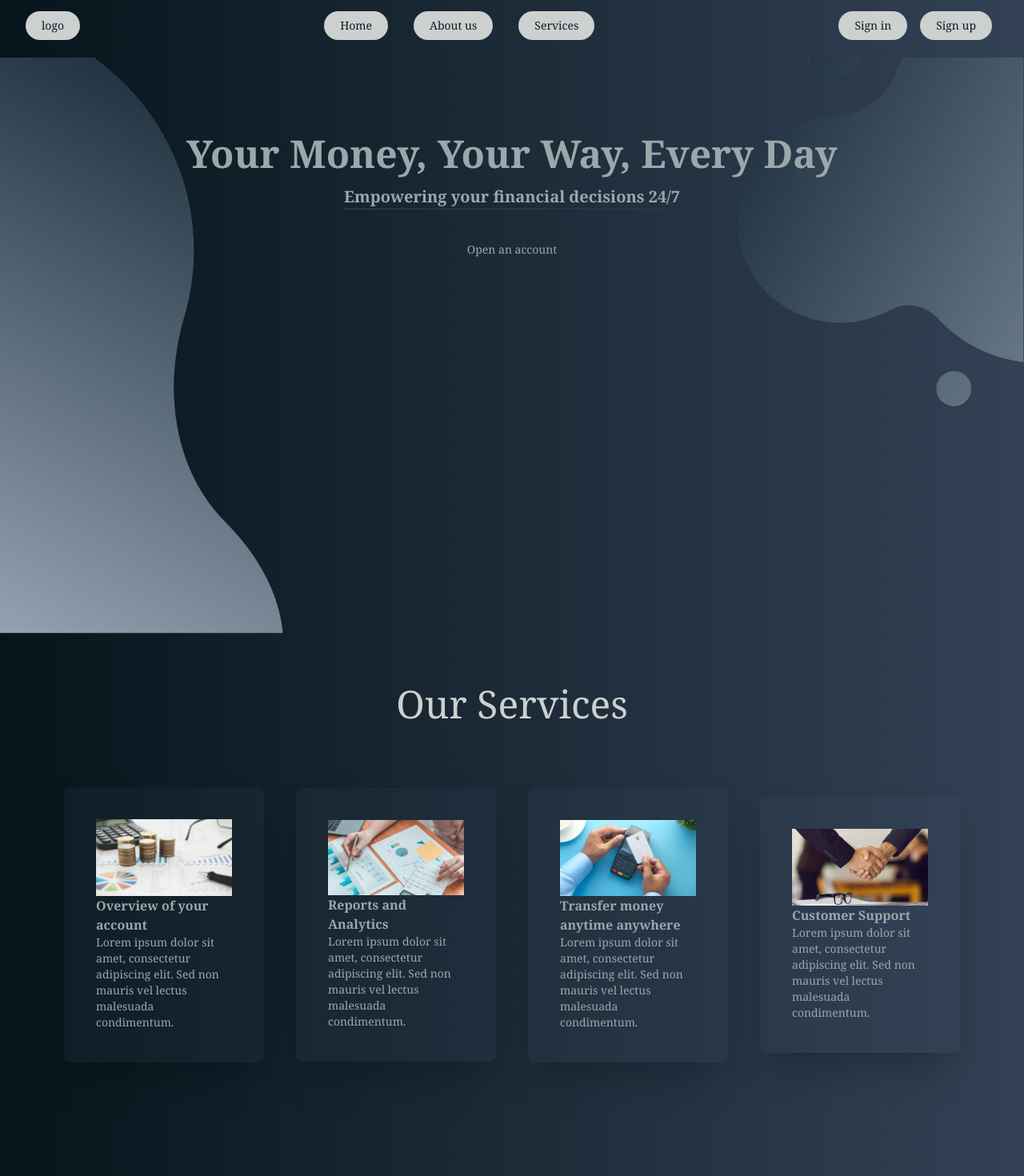
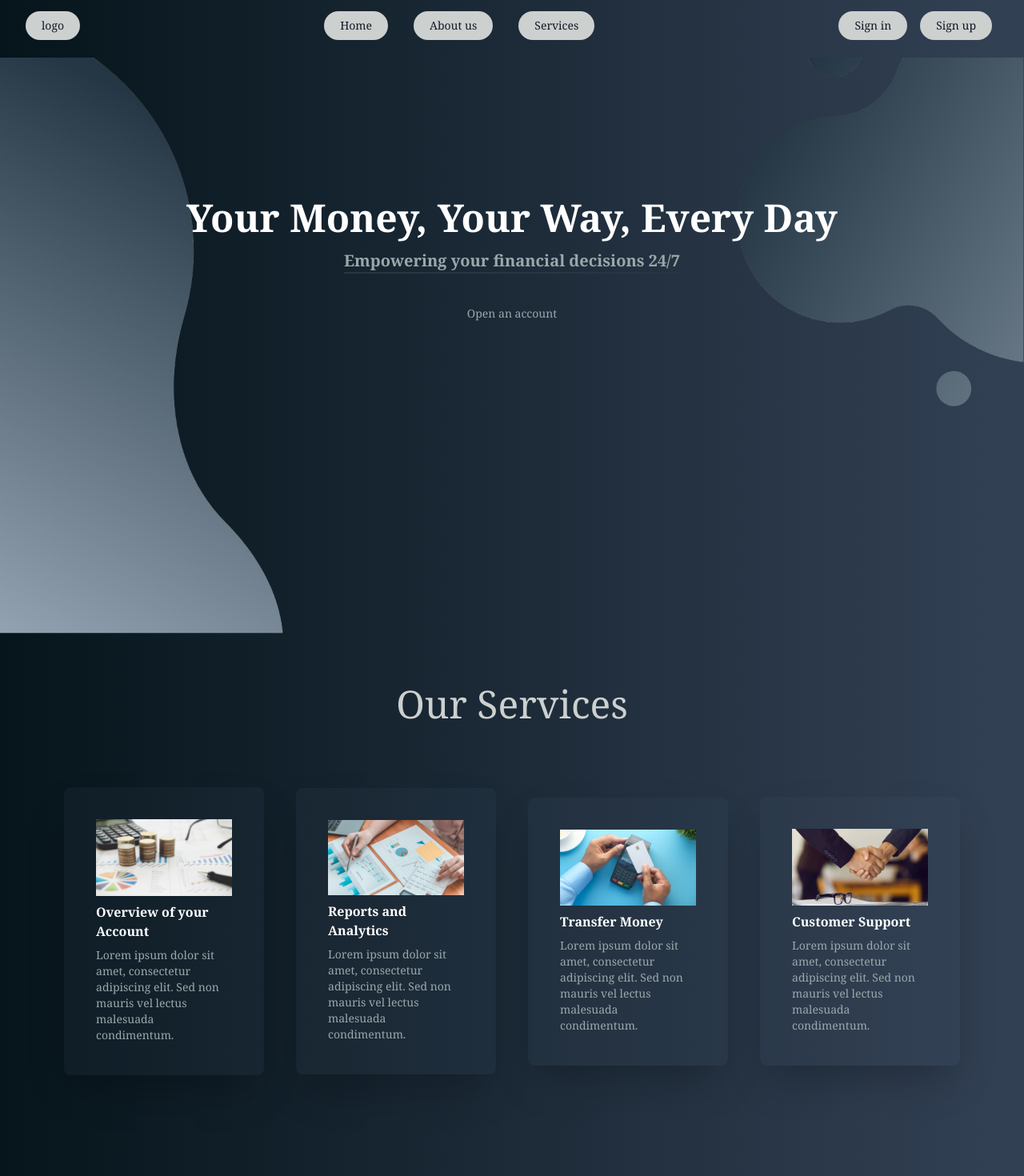
Before and after one commit to Simran903/bank-app, a React (Vite) app in the folder client/: page / in a window 1280 px wide. Shown: the top 1470 px of the page at 80% size. Built offline with nearby package versions, Linux system fonts and the light colour scheme.

Commit message:
Update: Enhance landing page UI and user experience

```diff
--- a/client/src/components/ServiceCard/ServiceCard.tsx
+++ b/client/src/components/ServiceCard/ServiceCard.tsx
@@ -5,6 +5,7 @@ import {
     CardHeader,
     CardTitle,
 } from "../../../@/components/ui/card";
+import { motion, Variants } from "framer-motion";
 
 interface ServiceCardProps {
     image: string;
@@ -12,17 +13,37 @@ interface ServiceCardProps {
     description: string;
 }
 
+const fadeInUpAnimation: Variants = {
+    hidden: {
+      opacity: 0,
+      y: 500,
+    },
+    show: {
+      opacity: 1,
+      y: 0,
+      transition: {
+        duration: 5,
+      },
+    },
+  };
+
 const ServiceCard: React.FC<ServiceCardProps> = ({ image, title, description }) => {
     return (
-        <div className="">
+        <motion.div
+        variants={fadeInUpAnimation}
+          initial="hidden"
+          animate="show"
+          whileHover={{ scale: 1.05, transition: { duration: 0.6 } }}
+
+        >
             <Card className="p-10 shadow-2xl hover:shadow-blue-glow hover:shadow-2xl transition-shadow duration-300 bg-[#4A5C6A] bg-opacity-10 cursor-pointer border-none">
                 <CardHeader>
                     <img src={image} alt="" />
-                    <CardTitle>{title}</CardTitle>
+                    <CardTitle className="py-2 text-white">{title}</CardTitle>
                     <CardDescription>{description}</CardDescription>
                 </CardHeader>
             </Card>
-        </div>
+        </motion.div>
     );
 };
 
--- a/client/src/pages/Home.tsx
+++ b/client/src/pages/Home.tsx
@@ -5,7 +5,7 @@ import { Button } from "../../@/components/ui/button";
 const fadeInUpAnimation: Variants = {
   hidden: {
     opacity: 0,
-    y: 100,
+    y: 200,
   },
   show: {
     opacity: 1,
@@ -33,7 +33,7 @@ const Home: React.FC = () => {
           variants={fadeInUpAnimation}
           initial="hidden"
           animate="show"
-          className="mt-24 text-5xl flex flex-col justify-center items-center font-bold"
+          className="mt-44 text-5xl flex flex-col justify-center items-center font-bold text-white"
         >
           Your Money, Your Way, Every Day
         </motion.h1>
--- a/client/src/pages/Services.tsx
+++ b/client/src/pages/Services.tsx
@@ -9,7 +9,7 @@ interface CardData {
 
 const cardData: CardData[] = [
     {
-        title: "Overview of your account",
+        title: "Overview of your Account",
         description: "Lorem ipsum dolor sit amet, consectetur adipiscing elit. Sed non mauris vel lectus malesuada condimentum.",
         image: "./services/overview.png"
     },
@@ -19,7 +19,7 @@ const cardData: CardData[] = [
         image: "./services/reports.png"
     },
     {
-        title: "Transfer money anytime anywhere",
+        title: "Transfer Money",
         description: "Lorem ipsum dolor sit amet, consectetur adipiscing elit. Sed non mauris vel lectus malesuada condimentum.",
         image: "./services/transaction.png"
     },
```
